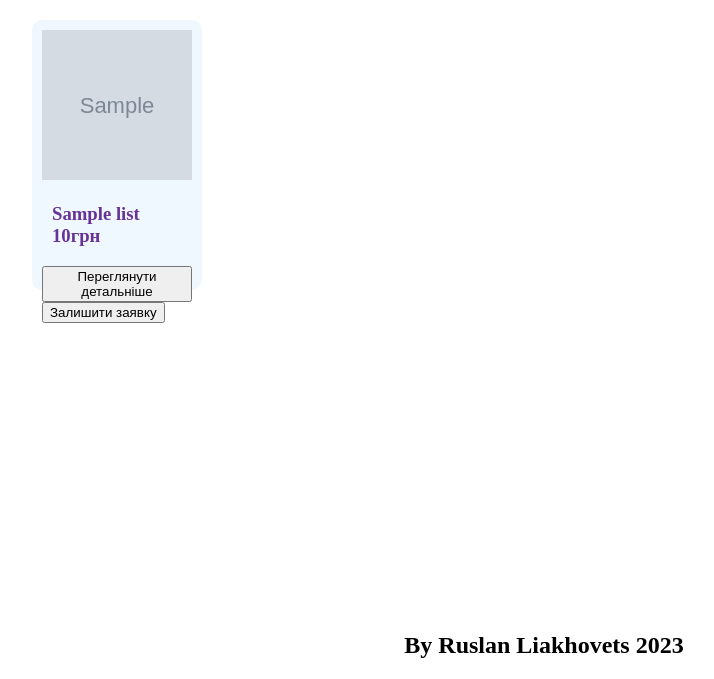
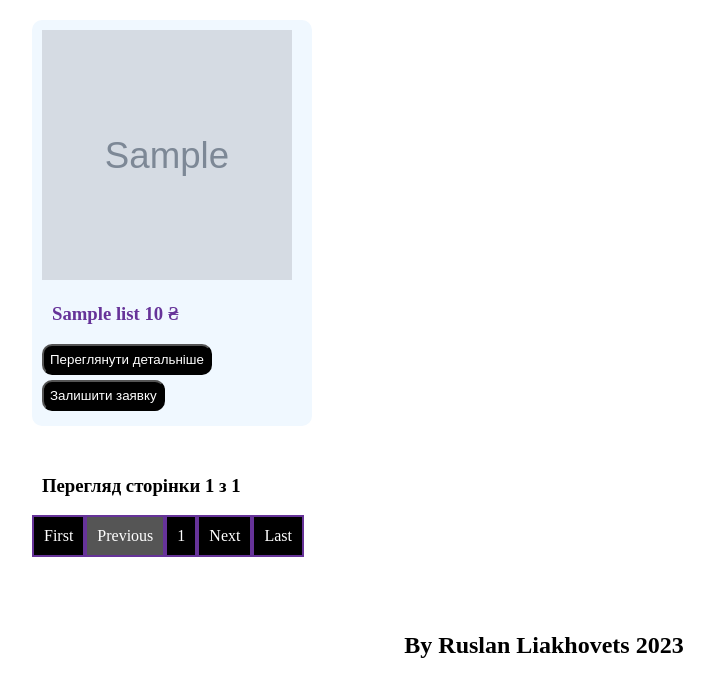
Before and after one commit to murri06/PetSet, a PHP site: page / in a window 1280 px wide. Shown: the part 121-800 px from the top of the page, without its empty margins (96-810 px from the left). Run offline with PHP 8.4, Linux system fonts and the light colour scheme; the visitor is signed in with stand-in values (Sample User, id 1); tables that the repository leaves empty or names only in its code hold one stand-in row (values such as "Sample post"); grey boxes marked "Sample" are stand-in pictures.

Commit message:
added item pagination and small improvements

```diff
--- a/inc/style.css
+++ b/inc/style.css
@@ -89,17 +89,73 @@ footer {
     align-items: center;
 }
 
+.table-wrapper {
+    padding: 5px;
+    max-width: 50vw;
+    margin-top: 20px;
+    max-height: 70vh;
+    overflow: auto;
+}
+
+.form-container {
+    max-width: 30vw;
+    margin-top: 10px;
+}
+
+.form-container textarea {
+    height: 150px;
+    width: 500px;
+    font-size: 16px;
+    margin-bottom: 5px;
+}
+
+.form-container select {
+    font-size: 16px;
+    border-radius: 10px;
+    padding: 5px;
+    margin-bottom: 20px;
+}
+
+.form-container input::file-selector-button {
+    border-radius: 10px;
+    cursor: pointer;
+    color: white;
+    background: black;
+}
+
+.admin-products tr {
+    background: aliceblue;
+    text-wrap: normal;
+}
+
 .item-list {
-    padding: 20px 10vw 10vw 0;
+    padding: 20px 0 10px 0;
     display: flex;
+    flex-wrap: wrap;
 }
 
 .product-container {
     padding: 10px;
+    margin-right: 20px;
+    margin-bottom: 20px;
     border-radius: 10px;
     background: aliceblue;
-    max-height: 250px;
-    max-width: 150px;
+    max-height: 400px;
+    max-width: 260px;
+    min-width: 200px;
+}
+
+.product-container button {
+    border-radius: 10px;
+    background: black;
+    color: white;
+    padding: 6px;
+    margin-bottom: 5px;
+    cursor: pointer;
+}
+
+.product-container button:hover {
+    background: #555555;
 }
 
 .container {
@@ -148,6 +204,7 @@ footer {
 
 .info-details {
     padding-right: 100px;
+    max-width: 20vw;
 }
 
 .detail-price {
@@ -163,6 +220,11 @@ footer {
     color: white;
     border-radius: 10px;
     padding: 7px;
+}
+
+.detail-price button:hover {
+    background: #555555;
+    cursor: pointer;
 }
 
 .article {
@@ -182,3 +244,23 @@ footer {
     border: none;
     color: black;
 }
+
+.bi-arrow-left-square-fill:hover {
+    color: #555555;
+}
+
+.page-selector {
+    display: flex;
+}
+
+.page-selector a {
+    padding: 10px;
+    color: white;
+    background: black;
+    border: rebeccapurple solid 2px;
+}
+
+.inactive {
+    background: #555555 !important;
+    pointer-events: none;
+}
--- a/index.php
+++ b/index.php
@@ -22,7 +22,19 @@ if (isset($_GET['e'])) {
     }
 }
 
-$sql = "SELECT * FROM product_list WHERE is_active = 1 LIMIT 0, 20";
+$records = $conn->query("SELECT * FROM product_list WHERE is_active = 1");
+$num_products = $records->num_rows;
+
+$start_item = 0;
+$limit_items = 20;
+$num_pages = ceil($num_products / $limit_items);
+
+if (isset($_GET['page']) && is_numeric($_GET['page'])) {
+    $page = filter_input(INPUT_GET, 'page', FILTER_SANITIZE_FULL_SPECIAL_CHARS) - 1;
+    $start_item = $page * $limit_items;
+}
+
+$sql = "SELECT * FROM product_list WHERE is_active = 1 LIMIT $start_item, $limit_items";
 $product_list = $conn->query($sql);
 
 
@@ -58,22 +70,50 @@ $product_list = $conn->query($sql);
             <div class="item-list">
                 <?php while ($item = $product_list->fetch_assoc()): ?>
                     <div class="product-container">
-                        <a href="product_page.php?id=<?= $item['id'] ?>">
-                            <img height="150" width="150"
+                        <a href="product_page.php?id=<?= $item['id'] ?><?php if (isset($page)) echo "&page=" . $page + 1; else echo "&page=1" ?>">
+                            <img height="250" width="250"
                                  src="photo/<?= $item['photo'] ?>"
                                  alt="img of product">
                             <h3><?= $item['product_name'] ?>
-                                <?= $item['price'] . 'грн' ?></h3>
+                                <?= $item['price'] . ' <span>₴</span>' ?></h3>
                         </a>
-                        <a href="product_page.php?id=<?= $item['id'] ?>">
+                        <a href="product_page.php?id=<?= $item['id'] ?><?php if (isset($page)) echo "&page=" . $page + 1; else echo "&page=1" ?>">
                             <button>Переглянути детальніше</button>
                         </a>
-                        <a href="product_request.php?id=<?= $item['id'] ?>">
+                        <a href="product_request.php?id=<?= $item['id'] ?><?php if (isset($page)) echo "&page=" . $page + 1; else echo "&page=1" ?>">
                             <button>Залишити заявку</button>
                         </a>
                     </div>
                 <?php endwhile; ?>
             </div>
+            <div class="page-info">
+                <h3>Перегляд сторінки <?php if (isset($page)) echo $page + 1; else echo '1' ?>
+                    з <?= $num_pages ?></h3>
+            </div>
+            <div class="page-selector">
+                <a href="?page=1">First</a>
+                <?php if (isset($page) && $page > 0): ?>
+                    <a href="?page=<?= $page ?>">Previous</a>
+                <?php else: ?>
+                    <a class="inactive">Previous</a>
+                <?php endif; ?>
+
+                <?php for ($i = 1;
+                           $i <= $num_pages;
+                           $i++): ?>
+                    <a href="?page=<?= $i ?>"
+                       class="<?php if (isset($page) && $i == $page + 1) echo 'inactive' ?>"><?= $i ?></a>
+                <?php endfor; ?>
+
+                <?php if (!isset($page)): ?>
+                    <a href="?page=2">Next</a>
+                <?php elseif ($page + 1 >= $num_pages): ?>
+                    <a class="inactive">Next</a>
+                <?php else: ?>
+                    <a href="?page=<?= $page + 2 ?>">Next</a>
+                <?php endif; ?>
+                <a href="?page=<?= $num_pages ?>">Last</a>
+            </div>
         <?php endif; ?>
     </main>
 
```
Also changed, not shown: admin_panel.php (+22 -21 lines), product_page.php (+6 -3 lines), product_request.php (+7 -2 lines), inc/error_page_404.php (renamed from inc/404.php).
